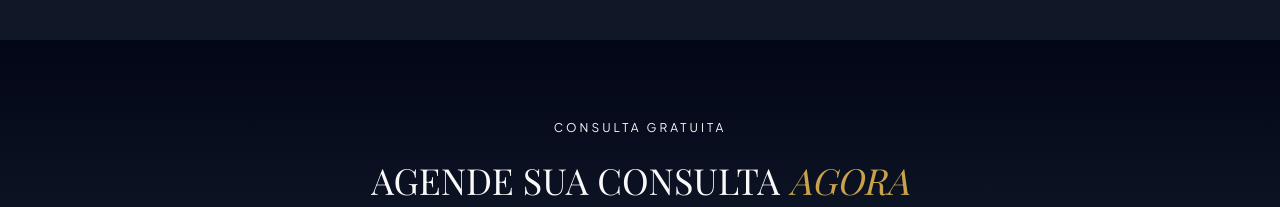
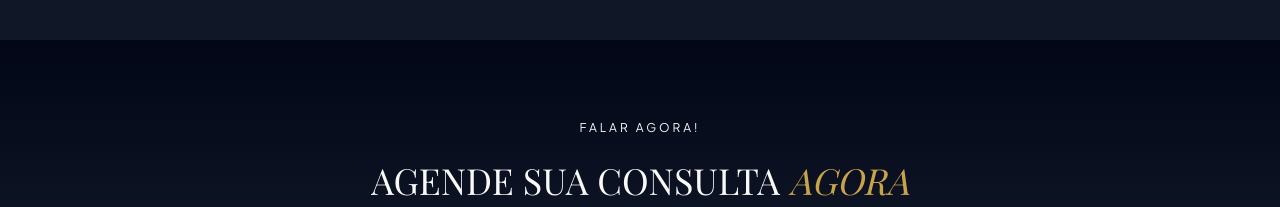
Before and after one commit to FelipeVieir4/italo-moreira-landing-page, a Next.js app: page /divorcio in a window 1280 px wide. Shown: the part 1720-1927 px from the top of the page. Built offline with nearby package versions, Linux system fonts and the light colour scheme.

Commit message:
refactoring

```diff
--- a/app/[slug]/page.tsx
+++ b/app/[slug]/page.tsx
@@ -261,7 +261,7 @@ export default async function ServicePage({ params }: ServicePageProps) {
           <div className="flex items-center justify-center gap-3 mb-6">
             <span className="block w-10 h-px bg-highlight/50" aria-hidden="true" />
             <span className="text-highlight/70 font-secondary text-xs uppercase tracking-[0.25em]">
-              Consulta gratuita
+              Falar Agora!
             </span>
             <span className="block w-10 h-px bg-highlight/50" aria-hidden="true" />
           </div>
--- a/components/navbar/navbar.tsx
+++ b/components/navbar/navbar.tsx
@@ -131,7 +131,7 @@ const Navbar: React.FC = () => {
                   }}
                   className="w-full border border-highlight/60 text-highlight py-3.5 font-secondary uppercase tracking-[0.15em] text-sm hover:bg-highlight hover:text-primary transition-all duration-300"
                 >
-                  Consulta Gratuita
+                  Falar Agora!
                 </button>
               </li>
             </ul>
```
